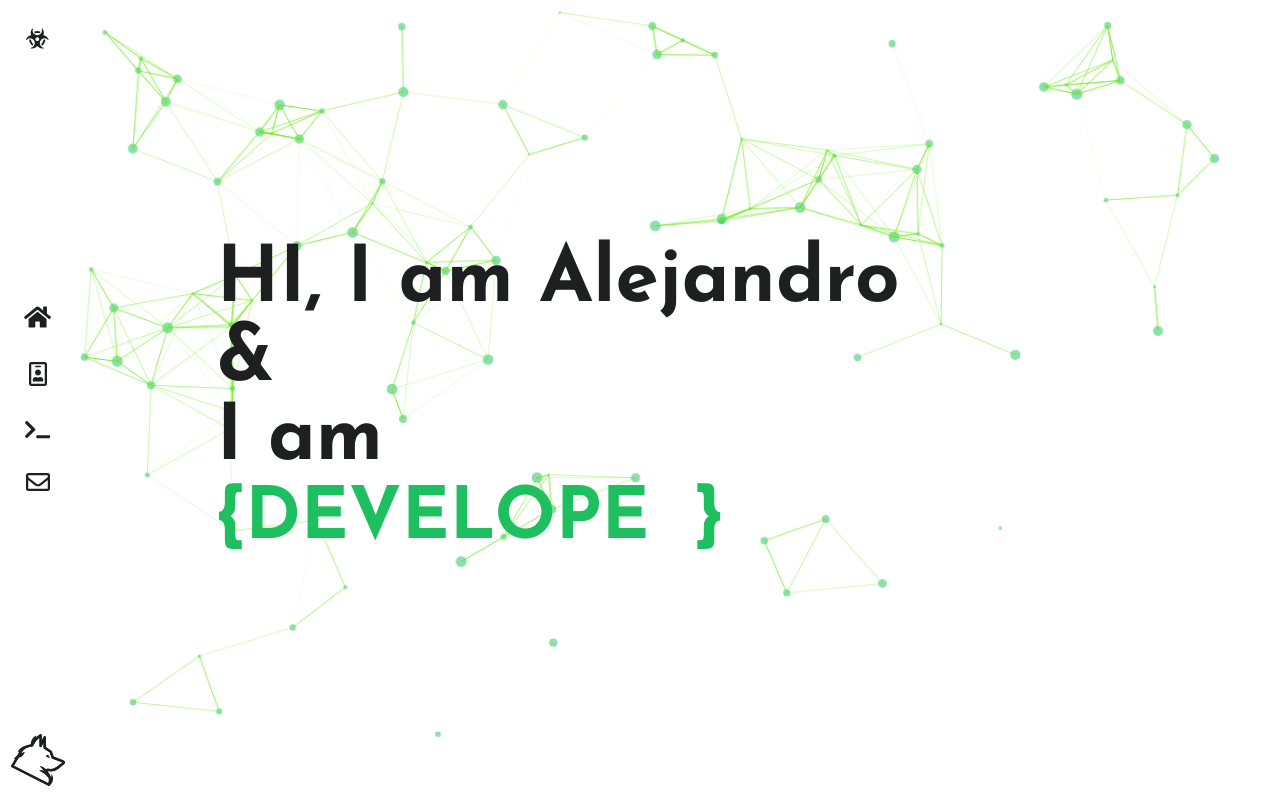
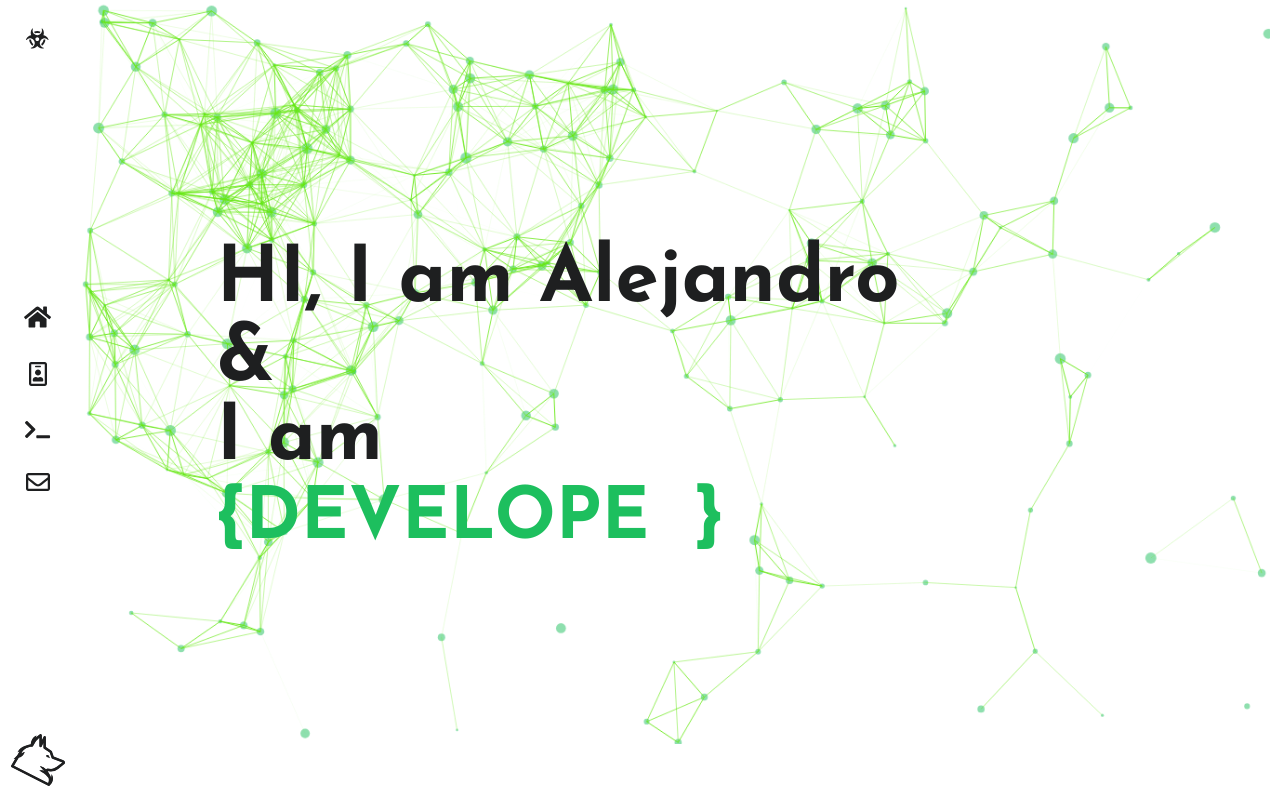
Before and after one commit to wolftrax5/wolftrax5, a React (Create React App) app: page / in a window 1280 px wide. Built offline with nearby package versions, Linux system fonts and the light colour scheme.

Commit message:
Add more particles

```diff
--- a/src/pages/Home/index.js
+++ b/src/pages/Home/index.js
@@ -28,7 +28,7 @@ export const Home = () => {
         </SectionInfo>
         <section className='home_main_media'></section>
       </HomeContainer>
-      <ParticlesAnimation number_particles={100} />
+      <ParticlesAnimation number_particles={200} />
     </AppLayout>
   );
 };
```
